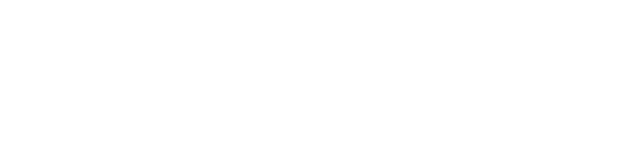
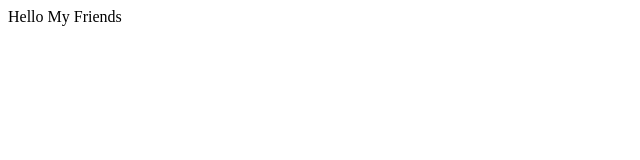
Before and after one commit to Raphael-Html-Css-Javascript/learn-git, a plain HTML site: page index.html in a window 1280 px wide. Shown: the whole page, without its empty margins (0-640 px from the left). Drawn offline with Linux system fonts and the light colour scheme.

Commit message:
update index file

```diff
--- a/index.html
+++ b/index.html
@@ -6,6 +6,6 @@
     <title>Git website</title>
 </head>
 <body>
-
+    Hello My Friends
 </body>
 </html>
```
